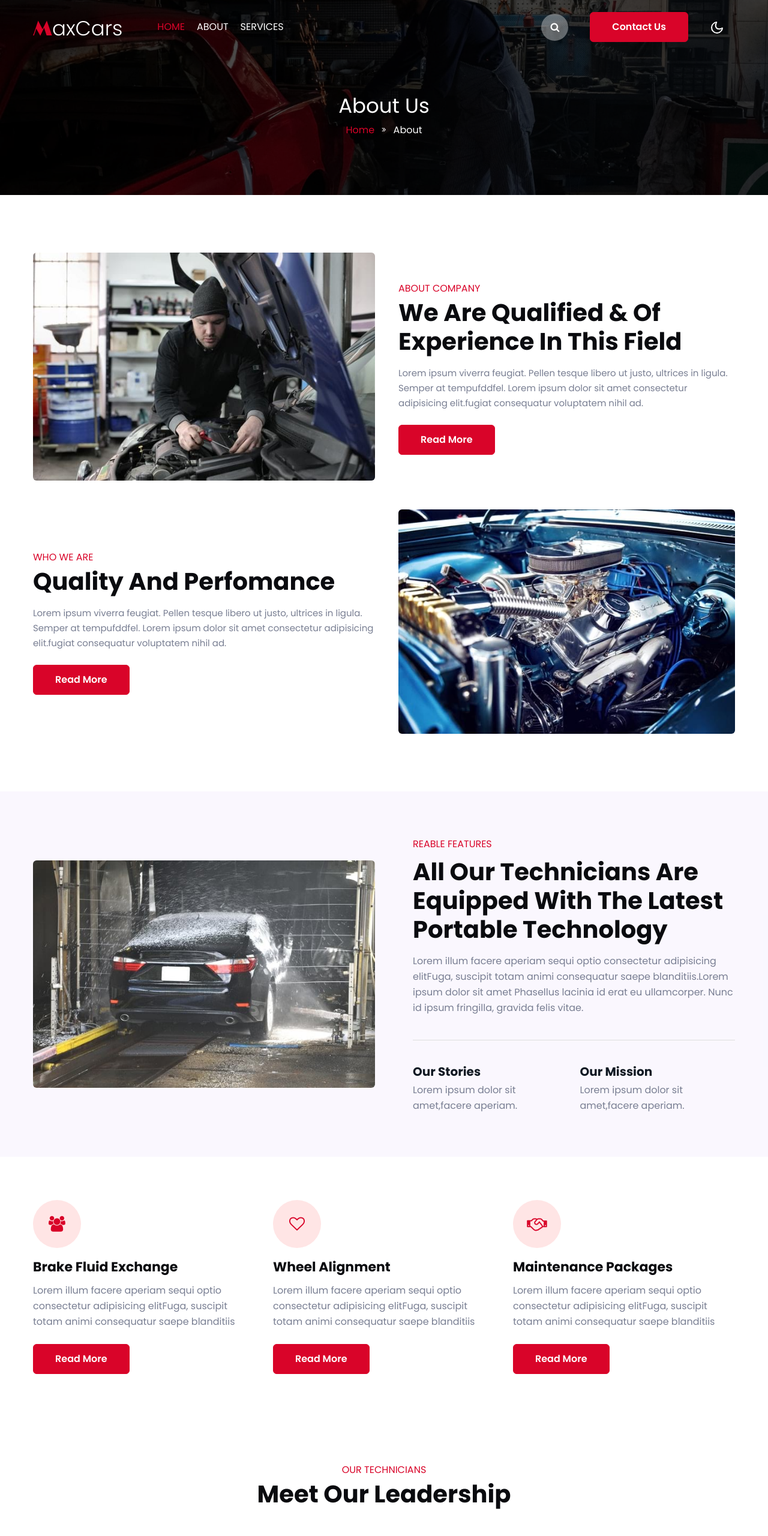
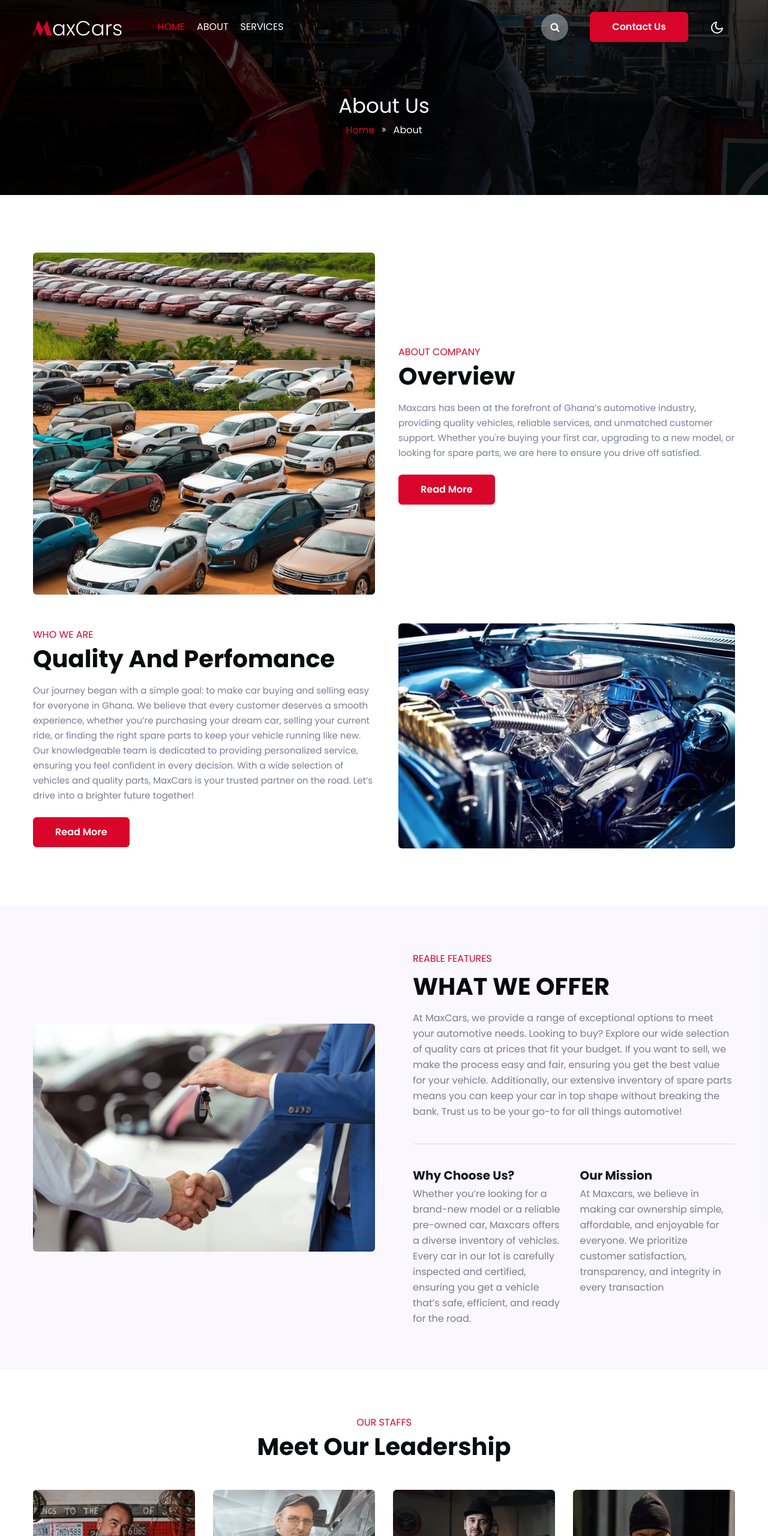
Before and after one commit to EBNyame/-maxcars, a plain HTML site: page about.html in a window 1280 px wide. Shown: the top 2560 px of the page at 60% size. Drawn offline with nearby package versions, Linux system fonts and the light colour scheme.

Commit message:
implemented the about page and footer for all pages

```diff
--- a/about.html
+++ b/about.html
@@ -102,18 +102,14 @@ Author URL: http://w3layouts.com
 			<div class="container py-lg-5">
 				<div class="content-info-in row">
 					<div class="col-lg-6">
-						<img src="assets/images/ab1.jpg" alt="" class="img-fluid">
+						<img src="assets/images/02.jpg" alt="" class="img-fluid">
 					</div>
 					<div class="col-lg-6 mt-lg-0 mt-5 about-right-faq align-self  pl-lg-4">
 						<div class="title-content text-left mb-2">
 							<h6 class="sub-title">About Company</h6>
-							<h3 class="hny-title">We are qualified &
-                of experience in this field</h3>
+							<h3 class="hny-title">Overview</h3>
 						</div>
-						<p class="mt-3">Lorem ipsum viverra feugiat. Pellen tesque libero ut justo,
-							ultrices in ligula. Semper at tempufddfel. Lorem ipsum dolor sit amet consectetur
-							adipisicing
-							elit.fugiat consequatur voluptatem nihil ad.</p>
+						<p class="mt-3">Maxcars has been at the forefront of Ghana’s automotive industry, providing quality vehicles, reliable services, and unmatched customer support. Whether you're buying your first car, upgrading to a new model, or looking for spare parts, we are here to ensure you drive off satisfied.</p>
 						<a href="about.html" class="btn btn-style btn-primary mt-4">Read More</a>
 					</div>
 					<div class="col-lg-6 mt-5 about-right-faq align-self order2">
@@ -121,10 +117,7 @@ Author URL: http://w3layouts.com
 							<h6 class="sub-title">Who We Are</h6>
 							<h3 class="hny-title">Quality and perfomance</h3>
 						</div>
-						<p class="mt-3">Lorem ipsum viverra feugiat. Pellen tesque libero ut justo,
-							ultrices in ligula. Semper at tempufddfel. Lorem ipsum dolor sit amet consectetur
-							adipisicing
-							elit.fugiat consequatur voluptatem nihil ad.</p>
+						<p class="mt-3">Our journey began with a simple goal: to make car buying and selling easy for everyone in Ghana. We believe that every customer deserves a smooth experience, whether youʼre purchasing your dream car, selling your current ride, or finding the right spare parts to keep your vehicle running like new. Our knowledgeable team is dedicated to providing personalized service, ensuring you feel confident in every decision. With a wide selection of vehicles and quality parts, MaxCars is your trusted partner on the road. Letʼs drive into a brighter future together!</p>
 						<a href="about.html" class="btn btn-style btn-primary mt-4">Read More</a>
 					</div>
 					<div class="col-lg-6 mt-5 pl-lg-4">
@@ -144,25 +137,22 @@ Author URL: http://w3layouts.com
 				<div class="content-info-in row">
 
 					<div class="content-right col-lg-6">
-						<img src="assets/images/ab4.jpg" class="img-fluid" alt="">
+						<img src="assets/images/03.jpg" class="img-fluid" alt="">
 					</div>
 					<div class="content-left col-lg-6 pl-lg-5">
 						<h6 class="sub-title">
 							Reable Features</h6>
 						<h3 class="hny-title">
-							All our technicians are equipped with the latest portable technology
+							WHAT WE OFFER
 </h3>
-						<p class="mt-3">Lorem illum facere aperiam sequi optio consectetur adipisicing elitFuga,
-							suscipit totam animi consequatur saepe blanditiis.Lorem ipsum dolor sit amet Phasellus
-							lacinia id erat eu
-							ullamcorper. Nunc id ipsum fringilla, gravida felis vitae. </p>
+						<p class="mt-3">At MaxCars, we provide a range of exceptional options to meet your automotive needs. Looking to buy? Explore our wide selection of quality cars at prices that fit your budget. If you want to sell, we make the process easy and fair, ensuring you get the best value for your vehicle. Additionally, our extensive inventory of spare parts means you can keep your car in top shape without breaking the bank. Trust us to be your go-to for all things automotive!</p>
 
 						<div class="content-4-bottom">
 							<div class="content4-right-grids mb-md-0 mb-4">
 
 								<div class="content4-right-info">
-									<h6><a href="#">Our Stories</a></h6>
-									<p>Lorem ipsum dolor sit amet,facere aperiam.</p>
+									<h6><a href="#">Why Choose Us?</a></h6>
+									<p>Whether you’re looking for a brand-new model or a reliable pre-owned car, Maxcars offers a diverse inventory of vehicles. Every car in our lot is carefully inspected and certified, ensuring you get a vehicle that’s safe, efficient, and ready for the road.</p>
 								</div>
 
 							</div>
@@ -170,7 +160,7 @@ Author URL: http://w3layouts.com
 
 								<div class="content4-right-info">
 									<h6><a href="#">Our Mission</a></h6>
-									<p>Lorem ipsum dolor sit amet,facere aperiam.</p>
+									<p>At Maxcars, we believe in making car ownership simple, affordable, and enjoyable for everyone. We prioritize customer satisfaction, transparency, and integrity in every transaction</p>
 								</div>
 
 							</div>
@@ -183,50 +173,13 @@ Author URL: http://w3layouts.com
 	<!-- //content-6-section -->
 
 	<!--//content-5-->
-	<div class="w3l-content-5 py-5">
-		<div class="container py-lg-4">
-			<div class="row content-5-grids">
-				<div class="col-lg-4 col-md-6 content-5-one">
-					<div class="content5-gd-ingf">
-						<div class="icon-holder mb-3">
-							<span class="fa fa-users service-icon" aria-hidden="true"></span>
-						</div>
-						<h4>Brake fluid exchange</h4>
-						<p>Lorem illum facere aperiam sequi optio consectetur adipisicing elitFuga, suscipit totam animi consequatur saepe blanditiis</p>
-						<a href="services.html" class="btn btn-style btn-primary mt-4">Read More</a>
-					</div>
-				</div>
-				<div class="col-lg-4 col-md-6 content-5-one">
-					<div class="content5-gd-ingf">
-						<div class="icon-holder mb-3">
-							<span class="fa fa-heart-o service-icon" aria-hidden="true"></span>
-						</div>
-						<h4>Wheel alignment</h4>
-						<p>Lorem illum facere aperiam sequi optio consectetur adipisicing elitFuga, suscipit totam animi consequatur saepe blanditiis</p>
-						<a href="services.html" class="btn btn-style btn-primary mt-4">Read More</a>
-					</div>
-				</div>
-				<div class="col-lg-4 col-md-6 content-5-one">
-					<div class="content5-gd-ingf">
-						<div class="icon-holder mb-3">
-							<span class="fa fa-handshake-o service-icon" aria-hidden="true"></span>
-						</div>
-						<h4>Maintenance packages</h4>
-						<p>Lorem illum facere aperiam sequi optio consectetur adipisicing elitFuga, suscipit totam animi consequatur saepe blanditiis</p>
-						<a href="services.html" class="btn btn-style btn-primary mt-4">Read More</a>
-					</div>
-				</div>
-
-			</div>
-		</div>
-	</div>
 	<!--//content-5-->
 
 	<!-- team -->
 	<section class="w3l-team-main py-5" id="team">
 		<div class="container py-lg-4">
 			<div class="title-content text-center mb-lg-5 mb-4">
-				<h6 class="sub-title">Our Technicians</h6>
+				<h6 class="sub-title">Our Staffs</h6>
 				<h3 class="hny-title">Meet Our Leadership</h3>
 			</div>
 			<div class="row inner-sec-w3layouts-w3pvt-lauinfo">
@@ -236,7 +189,7 @@ Author URL: http://w3layouts.com
 						<div class="team-info">
 							<div class="caption">
 								<h4>Dan Jones</h4>
-								<h6>Technician</h6>
+								<h6>CEO & Founder</h6>
 							</div>
 						</div>
 					</div>
@@ -255,7 +208,7 @@ Author URL: http://w3layouts.com
 						<div class="team-info">
 							<div class="caption">
 								<h4>Zara Conner</h4>
-								<h6>Technician</h6>
+								<h6>Sales Manager</h6>
 							</div>
 						</div>
 					</div>
@@ -274,7 +227,7 @@ Author URL: http://w3layouts.com
 						<div class="team-info">
 							<div class="caption">
 								<h4>John Chater</h4>
-                <h6>Technician</h6>
+                <h6>Parts specialist</h6>
 							</div>
 						</div>
 					</div>
@@ -293,7 +246,7 @@ Author URL: http://w3layouts.com
 						<div class="team-info">
 							<div class="caption">
 								<h4>June Smith</h4>
-                <h6>Technician</h6>
+                <h6>Driver</h6>
 							</div>
 						</div>
 					</div>
@@ -335,15 +288,13 @@ Author URL: http://w3layouts.com
               <div class="row sub-columns">
                 <div class="col-lg-4 col-md-6 sub-one-left pr-lg-4">
                   <h2><a class="navbar-brand" href="index.html">
-                    <span>C</span>arserving
-                  </a></h2>
+                      <span>M</span>axCars
+                    </a></h2>
                   <!-- if logo is image enable this
 										<a class="navbar-brand" href="#index.html">
 											<img src="image-path" alt="Your logo" title="Your logo" style="height:35px;" />
 										</a> -->
-                  <p class="pr-lg-4">Lorem ipsum dolor sit amet consectetur adipisicing elit.
-                    Consequuntur hic odio voluptatem tenetur consequatur.Lorem ipsum dolor sit amet
-                    consectetur adipisicing elit. </p>
+                  <p class="pr-lg-4">Discover top-quality cars, buy or sell with ease, and find the best spare parts—all in one place! </p>
                   <div class="columns-2">
                     <ul class="social">
                       <li><a href="#facebook"><span class="fa fa-facebook" aria-hidden="true"></span></a>
@@ -368,18 +319,11 @@ Author URL: http://w3layouts.com
                       </li>
                       <li><a href="services.html"><span class="fa fa-angle-double-right mr-2"></span> Services</a>
                       </li>
-                      <li><a href="#"><span class="fa fa-angle-double-right mr-2"></span> Car Wash</a>
-                      </li>
-                      <li><a href="#"><span class="fa fa-angle-double-right mr-2"></span>Electrical system</a>
-                      </li>
+
                     </ul>
                     <ul>
-                      <li><a href="#"><span class="fa fa-angle-double-right mr-2"></span>Tire and wheel</a>
-                      </li>
-                      <li><a href="#"><span class="fa fa-angle-double-right mr-2"></span>Help
-                          Orphan</a>
-                      </li>
-                      <li><a href="#support"><span class="fa fa-angle-double-right mr-2"></span>Career</a></li>
+
+
                       <li><a href="contact.html"><span class="fa fa-angle-double-right mr-2"></span>Contact US</a>
                       </li>
                     </ul>
@@ -388,9 +332,9 @@ Author URL: http://w3layouts.com
                 <div class="col-lg-4 col-md-6 sub-one-left">
                   <h6>Contact Info</h6>
                   <div class="sub-contact-info">
-                    <p>Address: 8436 Jasmine Parkway, Mountain View, CA 84043, United States.</p>
-                    <p class="my-3">Phone: <strong><a href="tel:+24160033999">+24 1600-33-999</a></strong></p>
-                    <p>E-mail:<strong> <a href="mailto:info@example.com">info@example.com</a></strong></p>
+                    <p>Address: 8436 Ohene Parkway, Mountain View, East Legon, Ghana.</p>
+                    <p class="my-3">Phone: <strong><a href="tel:+2332549988">+233 2567-49-988</a></strong></p>
+                    <p>E-mail:<strong> <a href="mailto:info@example.com">exodusbnyame@gmail.com</a></strong></p>
                   </div>
                 </div>
               </div>
@@ -402,7 +346,7 @@ Author URL: http://w3layouts.com
         <div class="container">
           <div class="copyright-footer">
             <div class="columns text-lg-left">
-              <p>© 2020 Carserving. All rights reserved | Designed by <a href="https://w3layouts.com">W3layouts</a></p>
+              <p>© 2024 MaxCars. All rights reserved </p>
             </div>
             <ul class="columns text-lg-right">
               <li><a href="#">Privacy Policy</a>
```
Also changed, not shown: services.html (+12 -46 lines), assets/images/02.jpg (added), assets/images/03.jpg (added).
